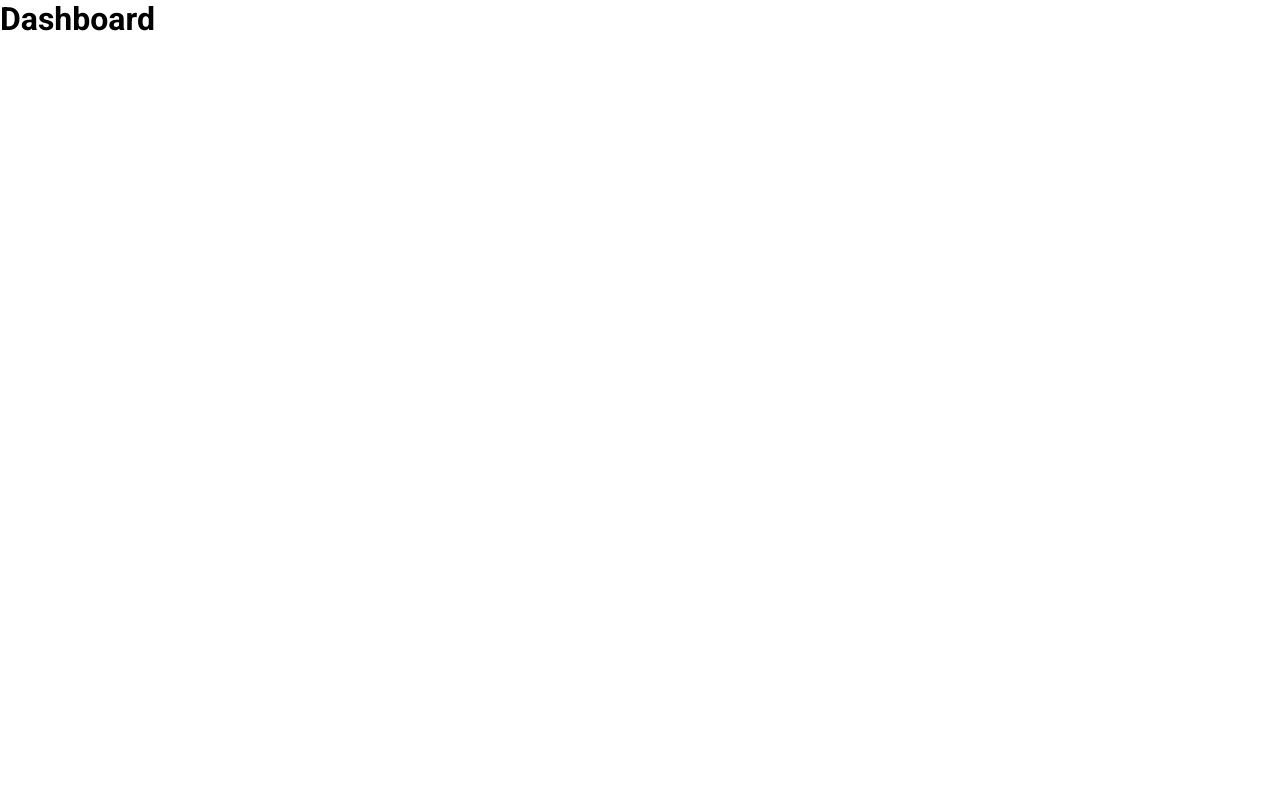
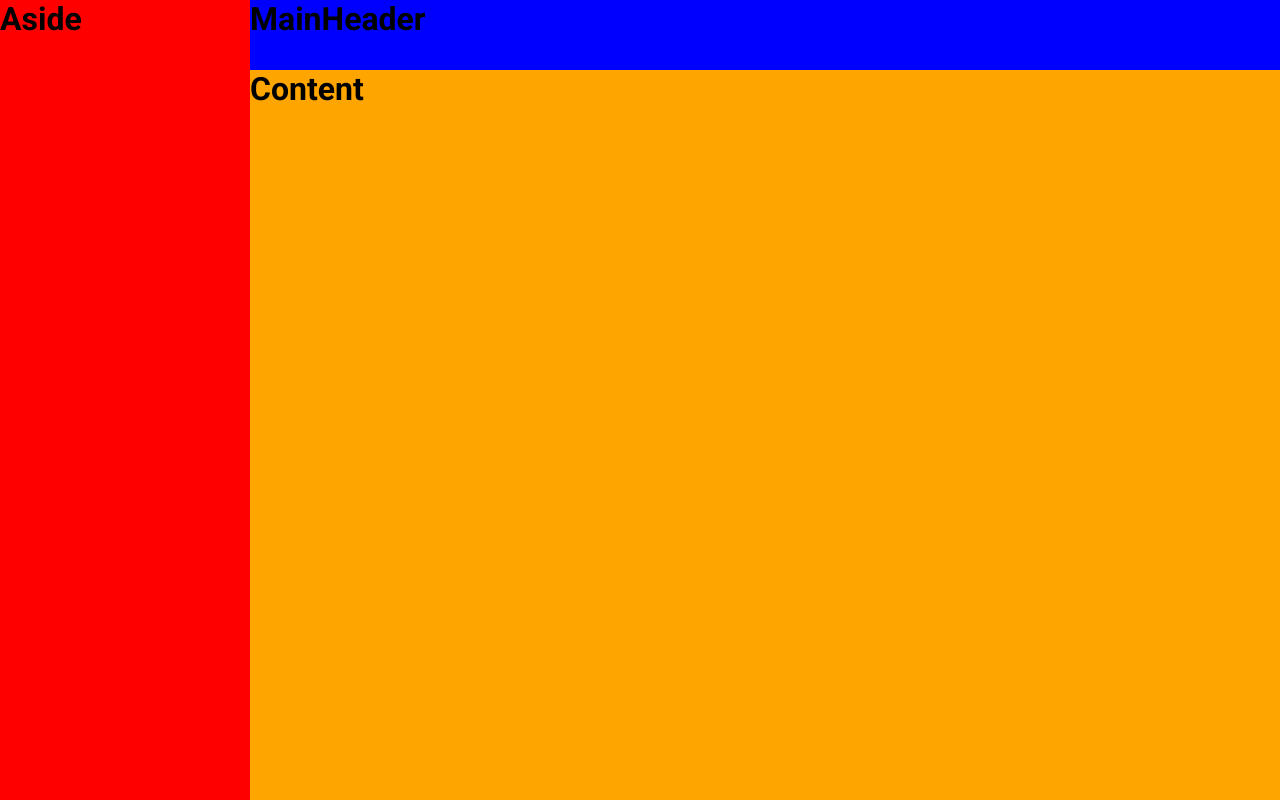
Before and after one commit to Kaedh/pig-wallet-dashboard, a React (Create React App) app: page / in a window 1280 px wide. Built offline with nearby package versions, Linux system fonts and the light colour scheme.

Commit message:
:sparkles: create layout elements

```diff
--- a/src/App.tsx
+++ b/src/App.tsx
@@ -1,13 +1,13 @@
 import React from 'react';
 
 import GlobalStyles from './styles/GlobalStyles';
-import DashBoard from './pages/Dashboard';
+import Layout from './components/Layout';
 
 const App :React.FC = () => {
     return (
         <>
             <GlobalStyles />
-            <DashBoard />
+            <Layout />
         </>
     )
 };
--- /dev/null
+++ b/src/components/Aside/index.tsx
@@ -0,0 +1,13 @@
+import React from 'react';
+
+import { Container } from './style';
+
+const Aside :React.FC = () => {
+    return (
+        <Container>
+            <h1>Aside</h1>
+        </Container>
+    )
+};
+
+export default Aside;
--- /dev/null
+++ b/src/components/Aside/style.ts
@@ -0,0 +1,6 @@
+import styled from 'styled-components';
+
+export const Container = styled.div`
+    grid-area: AS;
+    background-color: red;
+`;
--- /dev/null
+++ b/src/components/Content/index.tsx
@@ -0,0 +1,13 @@
+import React from 'react';
+
+import { Container } from './style';
+
+const Content :React.FC = () => {
+    return (
+        <Container>
+            <h1>Content</h1>
+        </Container>
+    )
+};
+
+export default Content;
--- /dev/null
+++ b/src/components/Content/style.ts
@@ -0,0 +1,6 @@
+import styled from 'styled-components';
+
+export const Container = styled.div`
+    grid-area: CT;
+    background-color: orange;
+`;
--- /dev/null
+++ b/src/components/Layout/index.tsx
@@ -0,0 +1,19 @@
+import React from 'react';
+
+import { Grid } from './style';
+
+import MainHeader from '../MainHeader';
+import Aside from '../Aside';
+import Content from '../Content';
+
+const Layout :React.FC = () => {
+    return (
+        <Grid>
+            <MainHeader />
+            <Aside />
+            <Content />
+        </Grid>
+    )
+};
+
+export default Layout;
--- /dev/null
+++ b/src/components/Layout/style.ts
@@ -0,0 +1,13 @@
+import styled from 'styled-components';
+
+export const Grid = styled.div`
+    display: grid;
+    grid-template-columns: 250px auto;
+    grid-template-rows: 70px auto;
+
+    grid-template-areas:  'AS MH'
+                          'AS CT';
+
+    height: 100vh;
+
+`;
--- /dev/null
+++ b/src/components/MainHeader/index.tsx
@@ -0,0 +1,13 @@
+import React from 'react';
+
+import { Container } from './style';
+
+const MainHeader :React.FC = () => {
+    return (
+        <Container>
+            <h1>MainHeader</h1>
+        </Container>
+    )
+};
+
+export default MainHeader;
--- /dev/null
+++ b/src/components/MainHeader/style.ts
@@ -0,0 +1,6 @@
+import styled from 'styled-components';
+
+export const Container = styled.div`
+    grid-area: MH;
+    background-color: blue;
+`;
```
